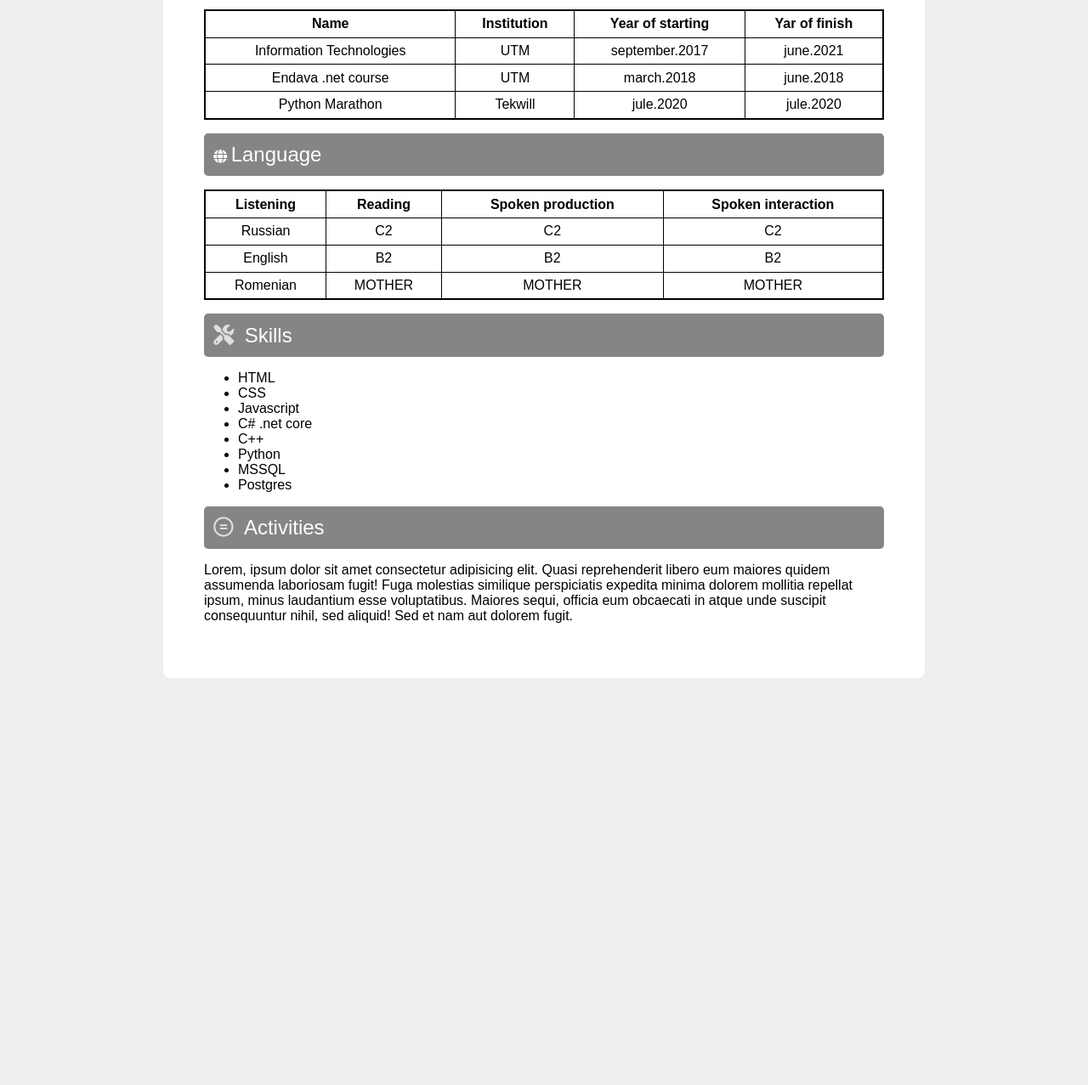
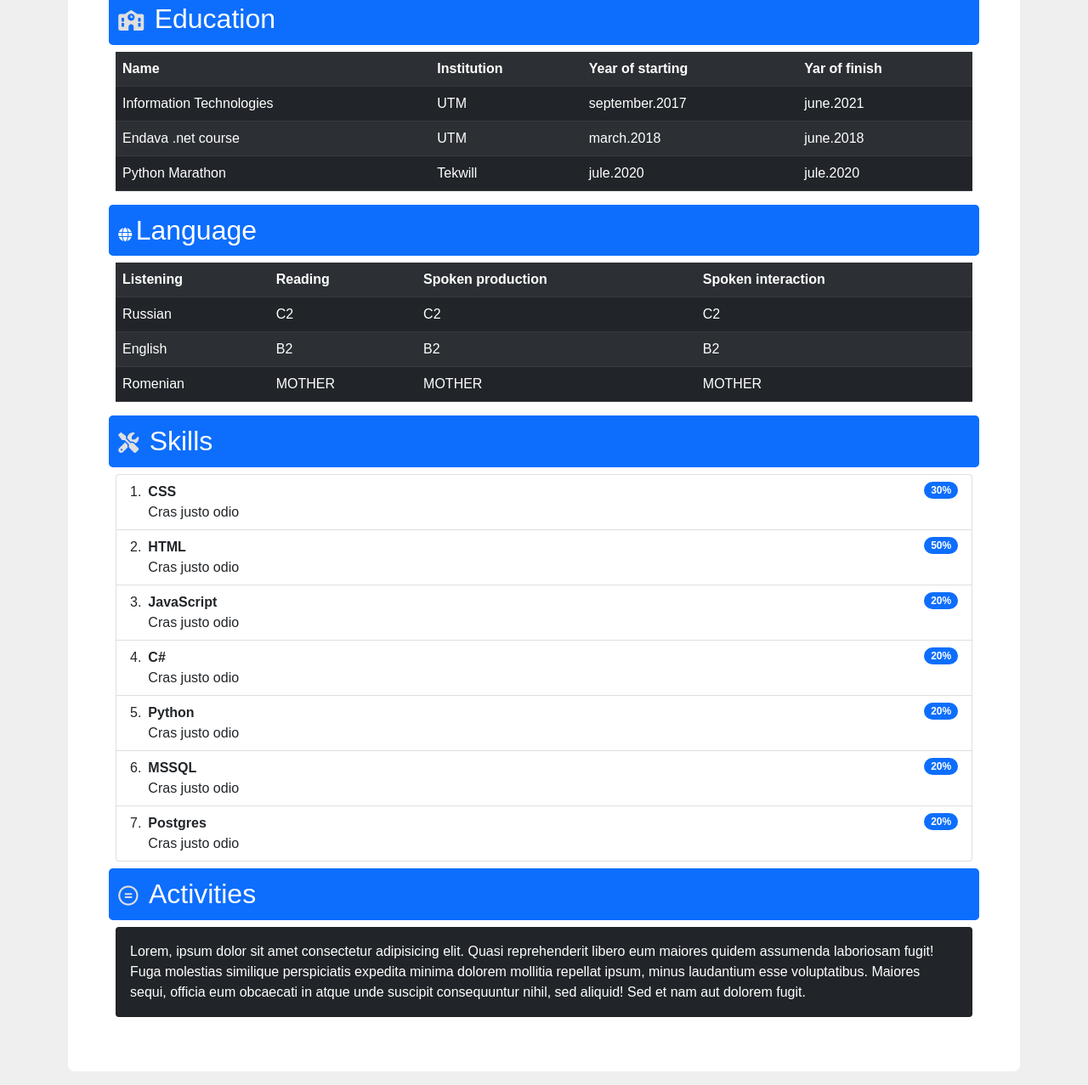
Before and after one commit to viorelrotari15/Homework, a plain HTML site: page resume.html in a window 1280 px wide. Shown: the part 456-1733 px from the top of the page at 85% size. Before the commit the page ends 1270 px from the top, so only its background shows below. Drawn offline with nearby package versions, Linux system fonts and the light colour scheme.

Commit message:
update resume.html file using bootstrap for modify designe and reduce css document

```diff
--- a/resume.html
+++ b/resume.html
@@ -4,26 +4,27 @@
     <meta charset="UTF-8" />
     <meta name="viewport" content="width=device-width, initial-scale=1.0" />
     <meta http-equiv="X-UA-Compatible" content="ie=edge" />
-
+     <!-- Bootstrap CSS -->
+     <link href="https://cdn.jsdelivr.net/npm/bootstrap@5.0.1/dist/css/bootstrap.min.css" rel="stylesheet" integrity="sha384-+0n0xVW2eSR5OomGNYDnhzAbDsOXxcvSN1TPprVMTNDbiYZCxYbOOl7+AMvyTG2x" crossorigin="anonymous">
 
     <!-- Font Awesome -->
     <script src="https://kit.fontawesome.com/996973c893.js"></script>
     <!-- Style -->
-    <link rel="stylesheet" href="style.css" />
+   <link rel="stylesheet" href="style.css" />
     <title>Curiculum Viette</title>
   </head>
   <body>
 
-    <div class="box">
+    <div class="container">
       <header>
-        <div class="header">
-        <div class="header-left">
+        <div class="row">
+        <div class="col-4 header-left">
           <div class="name">
             <h1 class="first-name">Rotari</h1>
             <h1 class="last-name"><span class="style">Viorel</span></h1>
           </div>
         </div>
-        <div class="header-right">
+        <div class="col-8 header-right">
           <div class="email">
             <p>viorelrotari15@gmail.com</p>
             <i class="fas fa-envelope"></i>
@@ -45,25 +46,35 @@
       </header>
       <hr />
       <section class="objective">
-        <div class="gray">
+        <div class="gray bg-primary">
           <i class="fas fa-bullseye icon"></i>
           <h2>Objectve</h2>
         </div>
-        <p>
-          Lorem, ipsum dolor sit amet consectetur adipisicing elit. Dicta rem,
-          sit ex accusamus quisquam incidunt tempora, alias recusandae error
-          perspiciatis a nihil quibusdam ea, tenetur harum. Earum doloribus
-          quisquam <em>Toch</em>!
-        </p>
+
+        <div class="content">
+
+        <div class="card text-white bg-dark mb-3" >
+
+          <div class="card-body">
+
+            <p class="card-text">Lorem, ipsum dolor sit amet consectetur adipisicing elit. Quasi
+              reprehenderit libero eum maiores quidem assumenda laboriosam fugit!
+              Fuga molestias similique perspiciatis expedita minima dolorem mollitia
+              repellat ipsum, minus laudantium esse voluptatibus. Maiores sequi,
+              officia eum obcaecati in atque unde suscipit consequuntur nihil, sed
+              aliquid! Sed et nam aut dolorem fugit.</p>
+          </div>
+        </div>
+      </div>
       </section>
 
        <section class="education">
-        <div class="gray">
+        <div class="gray bg-primary">
           <i class="fas fa-school icon"></i>
           <h2>Education</h2>
         </div>
-
-        <table>
+        <div class="content">
+        <table class="table table-dark table-striped">
           <tr>
             <th>Name</th>
             <th>Institution</th>
@@ -89,15 +100,17 @@
             <td>jule.2020</td>
           </tr>
         </table>
+      </div>
       </section>
 
       <section class="language">
-        <div class="gray">
+        <div class="gray bg-primary">
           <i class="fa-solid fa-globe"></i>
           <h2>Language</h2>
         </div>
 
-        <table>
+        <div class="content">
+        <table class="table table-dark table-striped">
           <tr>
             <th>Listening</th>
             <th>Reading</th>
@@ -126,40 +139,90 @@
             <td>MOTHER</td>
           </tr>
         </table>
+      </div>
       </section>
 
-      <section class="skulls">
-          <div class="gray">
+      <section class="skills">
+          <div class="gray bg-primary">
                 <i class="fas fa-tools icon"></i>
                 <h2>Skills</h2>
           </div>
-
-        <ul>
-          <li>HTML</li>
-          <li>CSS</li>
-          <li>Javascript</li>
-          <li>C# .net core</li>
-          <li>C++</li>
-          <li>Python</li>
-          <li>MSSQL</li>
-          <li>Postgres</li>
-        </ul>
+          <div class="content">
+          <ol class="list-group list-group-numbered">
+            <li class="list-group-item d-flex justify-content-between align-items-start">
+              <div class="ms-2 me-auto">
+                <div class="fw-bold">CSS</div>
+                Cras justo odio
+              </div>
+              <span class="badge bg-primary rounded-pill">30%</span>
+            </li>
+            <li class="list-group-item d-flex justify-content-between align-items-start">
+              <div class="ms-2 me-auto">
+                <div class="fw-bold">HTML</div>
+                Cras justo odio
+              </div>
+              <span class="badge bg-primary rounded-pill">50%</span>
+            </li>
+            <li class="list-group-item d-flex justify-content-between align-items-start">
+              <div class="ms-2 me-auto">
+                <div class="fw-bold">JavaScript</div>
+                Cras justo odio
+              </div>
+              <span class="badge bg-primary rounded-pill">20%</span>
+            </li>
+            <li class="list-group-item d-flex justify-content-between align-items-start">
+              <div class="ms-2 me-auto">
+                <div class="fw-bold">C#</div>
+                Cras justo odio
+              </div>
+              <span class="badge bg-primary rounded-pill">20%</span>
+            </li>
+            <li class="list-group-item d-flex justify-content-between align-items-start">
+              <div class="ms-2 me-auto">
+                <div class="fw-bold">Python</div>
+                Cras justo odio
+              </div>
+              <span class="badge bg-primary rounded-pill">20%</span>
+            </li>
+            <li class="list-group-item d-flex justify-content-between align-items-start">
+              <div class="ms-2 me-auto">
+                <div class="fw-bold">MSSQL</div>
+                Cras justo odio
+              </div>
+              <span class="badge bg-primary rounded-pill">20%</span>
+            </li> <li class="list-group-item d-flex justify-content-between align-items-start">
+              <div class="ms-2 me-auto">
+                <div class="fw-bold">Postgres</div>
+                Cras justo odio
+              </div>
+              <span class="badge bg-primary rounded-pill">20%</span>
+            </li>
+          </ol>
+        </div>
       </section>
 
       <section class="activities">
-        <div class="gray">
+        <div class="gray bg-primary">
           <i class="fab fa-creative-commons-nd icon"></i>
           <h2>Activities</h2>
         </div>
 
-        <p>
-          Lorem, ipsum dolor sit amet consectetur adipisicing elit. Quasi
-          reprehenderit libero eum maiores quidem assumenda laboriosam fugit!
-          Fuga molestias similique perspiciatis expedita minima dolorem mollitia
-          repellat ipsum, minus laudantium esse voluptatibus. Maiores sequi,
-          officia eum obcaecati in atque unde suscipit consequuntur nihil, sed
-          aliquid! Sed et nam aut dolorem fugit.
-        </p>
+
+       <div class="content">
+
+        <div class="card text-white bg-dark mb-3" >
+
+          <div class="card-body">
+
+            <p class="card-text">Lorem, ipsum dolor sit amet consectetur adipisicing elit. Quasi
+              reprehenderit libero eum maiores quidem assumenda laboriosam fugit!
+              Fuga molestias similique perspiciatis expedita minima dolorem mollitia
+              repellat ipsum, minus laudantium esse voluptatibus. Maiores sequi,
+              officia eum obcaecati in atque unde suscipit consequuntur nihil, sed
+              aliquid! Sed et nam aut dolorem fugit.</p>
+          </div>
+        </div>
+      </div>
       </section>
     </div>
   </body>
--- a/style.css
+++ b/style.css
@@ -16,18 +16,15 @@ body {
     display: inline-block;
   }
 
-  .box {
+  .container {
     background: #fff;
-    width: 50rem;
+    width: 70rem;
     padding: 3rem;
     margin: 1rem auto;
     border-radius: 0.5rem;
   }
 
-  .header {
-    display: grid;
-    grid-template-columns: 40% 60%;
-  }
+
 
   .header-left {
     display: grid;
@@ -45,18 +42,14 @@ body {
     margin: 0;
   }
 
-  .header-right {
-    width: 100%;
-    display: grid;
-    justify-items: end;
-  }
+
 
   .header-right p {
     display: inline-block;
   }
 
   .gray {
-    background: rgb(133, 133, 133);
+
     color: #fff;
     padding: 0.7rem;
     border-radius: 0.3rem;
@@ -68,16 +61,7 @@ body {
     margin-right: 0.5rem;
   }
 
-  table {
-    border: 2px solid #000;
-    margin: 1rem 0 1rem 0;
-    width: 100%;
-    text-align: center;
-    border-collapse: collapse;
+  .content {
+
+    margin: 0.5rem;
   }
-
-  td,
-  th {
-    border: 1px solid #000;
-    padding: 0.4rem;
-  }
```
